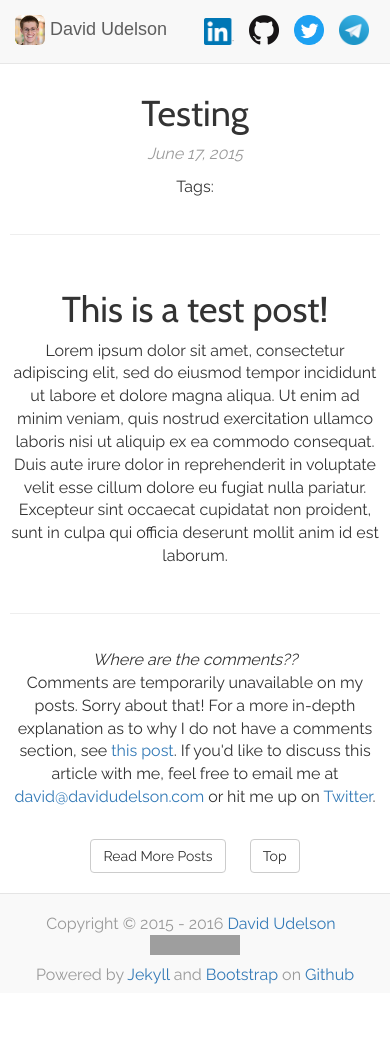
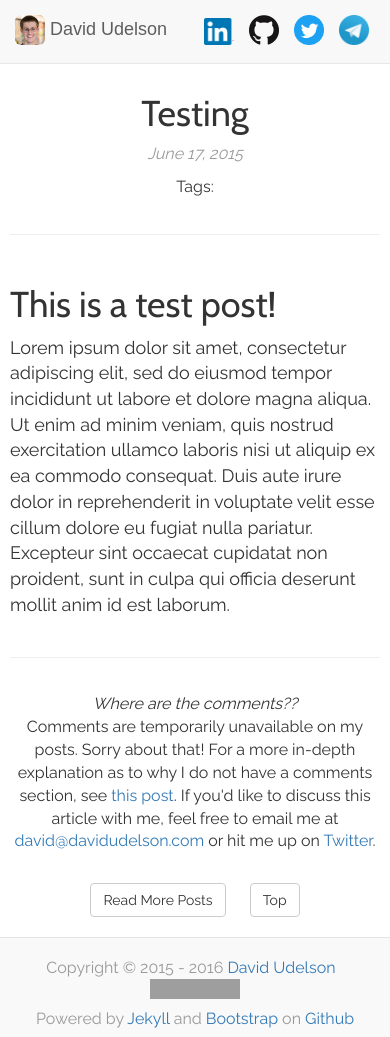
Before and after one commit to dudelson/website, a Jekyll site: the page built from _posts/2015-06-17-test-post.md, in a window 390 px wide. Built offline with Jekyll 4.4.1, drawn with Linux system fonts in a browser that asks for light colours; nearby versions of some CDN libraries; before the commit the page ends 993 px from its top, so only the background shows below that; grey boxes are pictures that could not be loaded.

Commit message:
Make post content left-aligned on mobile

```diff
--- a/_layouts/post.html
+++ b/_layouts/post.html
@@ -22,7 +22,7 @@
                         </div>
                     </div>
                     <hr/>
-                    <div id="post-content">{{ content }}</div>
+                    <div class="post-content">{{ content }}</div>
                     <hr/>
                     <div id="post-comments">
                         <i>Where are the comments??</i>
--- a/static/css/styles.css
+++ b/static/css/styles.css
@@ -148,6 +148,9 @@
     body {
         text-align: center;
     }
+    .post-content {
+        text-align: left;
+    }
     #navbar {
         margin: 0;
     }
```
